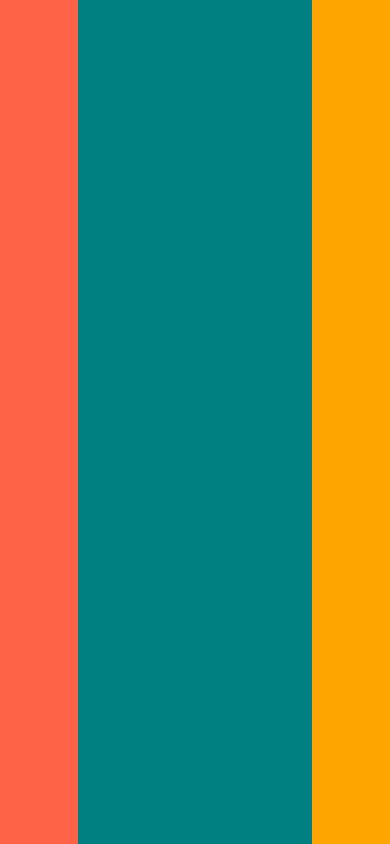
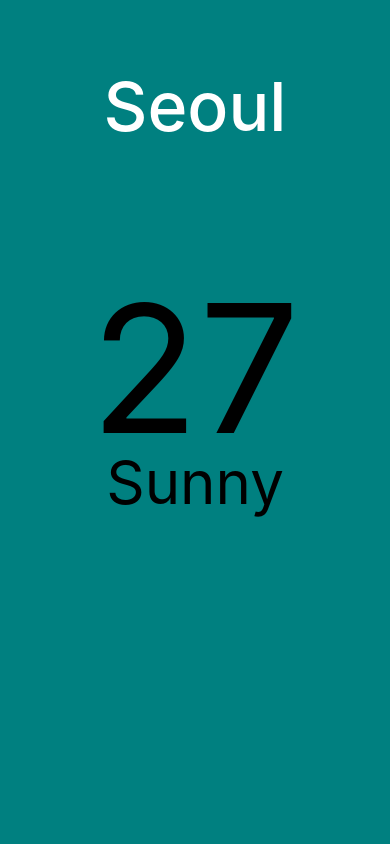
Before and after one commit to daeyeub/NomadWeather, a React Native app: screen / in a window 390 px wide. Built offline with nearby package versions, Linux system fonts and the light colour scheme.

Commit message:
Update App.js

```diff
--- a/App.js
+++ b/App.js
@@ -1,11 +1,52 @@
-import { View } from "react-native";
+import { View, Text, StyleSheet } from "react-native";
+import { StatusBar } from "expo-status-bar";
 
 export default function App() {
   return (
-    <View style={{ flex: 1, flexDirection: "row" }}>
-      <View style={{ flex: 1, backgroundColor: "tomato" }}></View>
-      <View style={{ flex: 3, backgroundColor: "teal" }}></View>
-      <View style={{ flex: 1, backgroundColor: "orange" }}></View>
+    <View style={styles.container}>
+      <View style={styles.city}>
+        <Text style={styles.cityName}>Seoul</Text>
+      </View>
+      <View style={styles.weather}>
+        <View style={styles.day}>
+          <Text style={styles.temp}>27</Text>
+          <Text style={styles.description}>Sunny</Text>
+        </View>
+      </View>
+      <StatusBar style="auto" />
     </View>
   );
 }
+
+const styles = StyleSheet.create({
+  container: {
+    flex: 1,
+    backgroundColor: "teal",
+  },
+  city: {
+    flex: 1,
+    alignItems: "center",
+    justifyContent: "center",
+  },
+  weather: {
+    flex: 3,
+  },
+  cityName: {
+    color: "white",
+    fontSize: 68,
+    fontWeight: "500",
+  },
+  day: {
+    flex: 1,
+    alignItems: "center",
+  },
+  temp: {
+    fontSize: 178,
+    marginTop: 50,
+    fontWeight: "400",
+  },
+  description: {
+    fontSize: 60,
+    marginTop: -30,
+  },
+});
```
